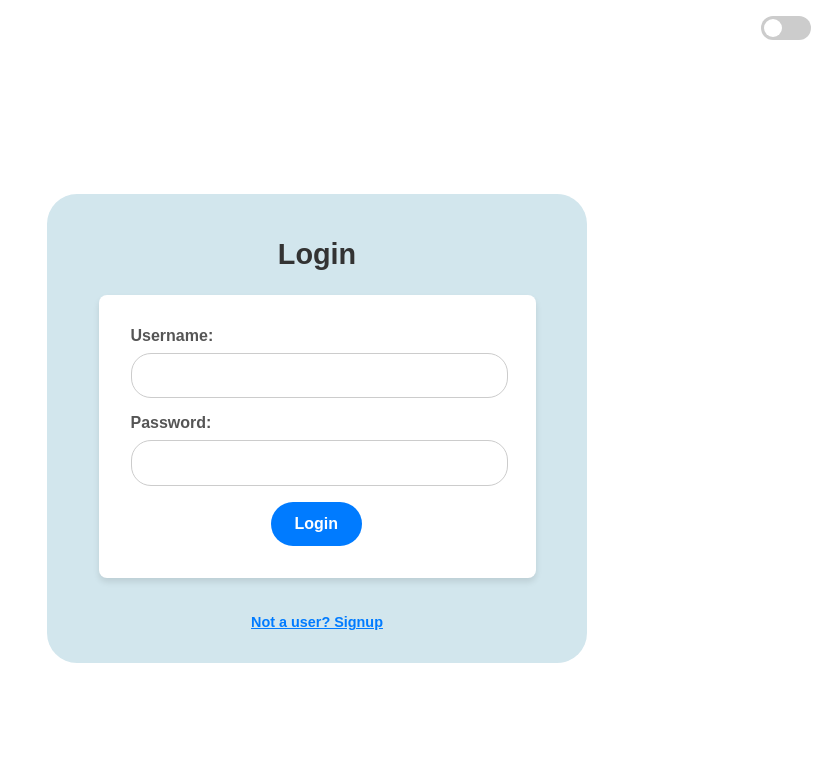
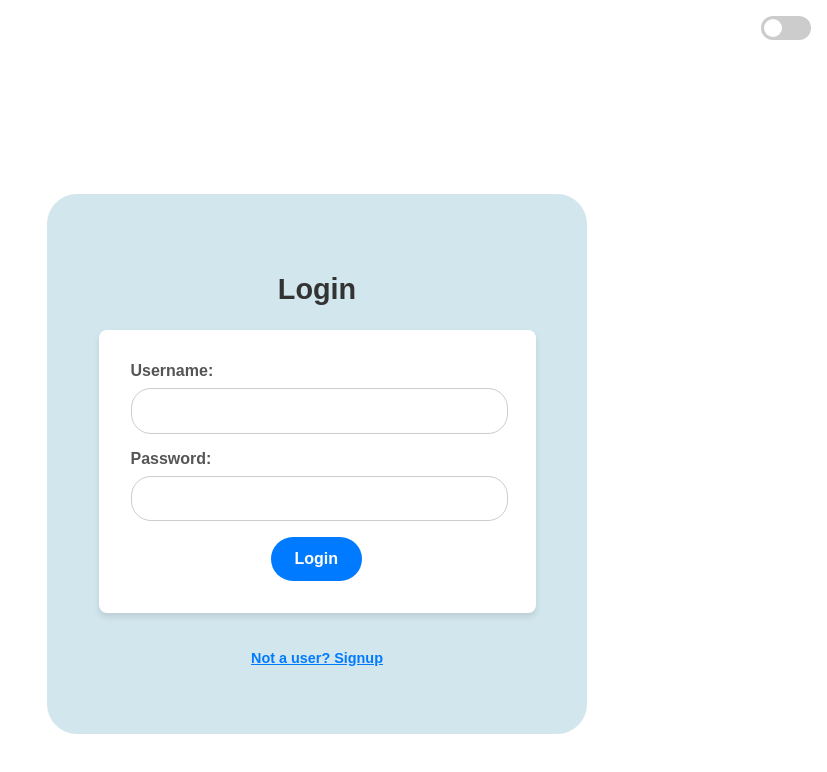
Before and after one commit to Sidrahhh/QuadCore_WebDev, a React (Create React App) app in the folder frontend/: page /login-signup in a window 1280 px wide. Shown: the top 772 px of the page, without its empty margins (453-1280 px from the left). Built offline with nearby package versions, Linux system fonts and the light colour scheme.

Commit message:
Update LoginSignup.css

```diff
--- a/frontend/src/pages/LoginSignup.css
+++ b/frontend/src/pages/LoginSignup.css
@@ -96,3 +96,10 @@
   .switch-button:hover {
     color: #0056b3;
   }
+div.container {
+    display: flex;
+    flex-direction: column;
+    align-items: center;
+    justify-content: center;
+    height: 500px;
+}
```
